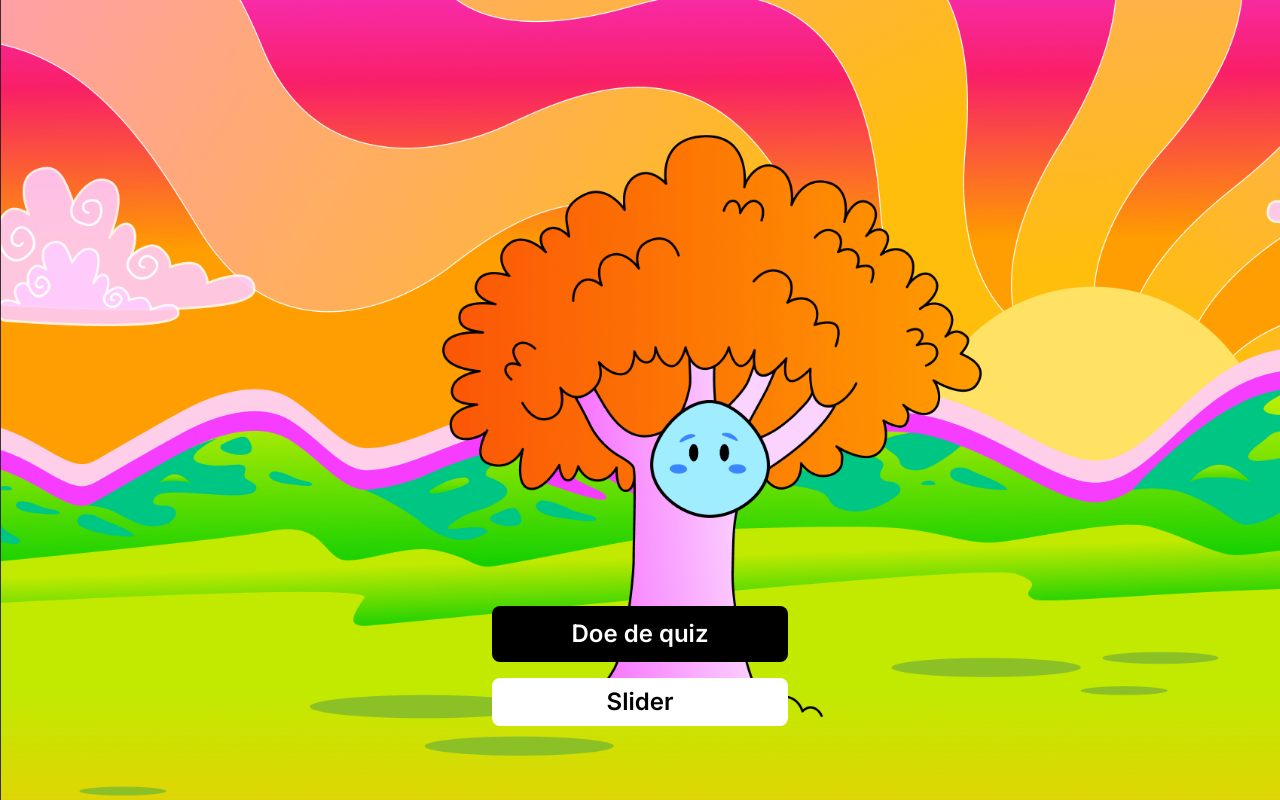
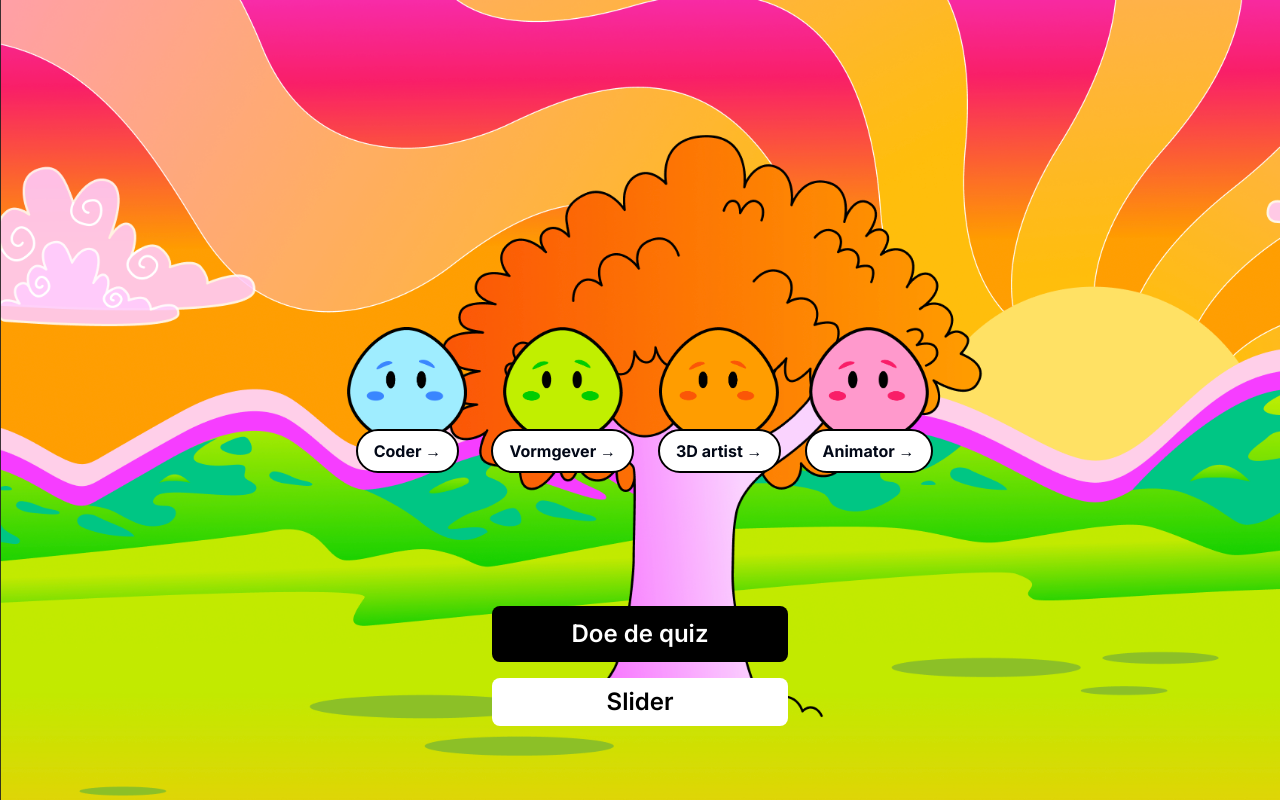
Before and after one commit to meatlake/k86-sprint4-portfolio-main, a Next.js app: page / in a window 1280 px wide. Built offline with nearby package versions, Linux system fonts and the light colour scheme.

Commit message:
home screen setup

```diff
--- a/app/page.js
+++ b/app/page.js
@@ -2,6 +2,7 @@
 import Link from "next/link";
 import BeginButton from "./components/BeginButton";
 import Image from "next/image";
+import { categories } from "./categories";
 
 export default function Home() {
   return (
@@ -26,12 +27,33 @@ export default function Home() {
           </li>
         </ul>
       </div> */}
-      <div className="fixed h-screen w-screen">
-        <div className="absolute top-[400px] left-[650px]">
+      <div className="fixed h-screen w-screen flex gap-6 justify-center items-center">
+        <div className="flex flex-col justify-center items-center">
           <Image src="/blobs/blobBlue.png" width="120" height="120" />
+          <button className="px-4 py-2 bg-white border-2 border-black rounded-full -mt-4 font-bold">
+            {categories[1].category} &rarr;
+          </button>
+        </div>
+        <div className="flex flex-col  items-center">
+          <Image src="/blobs/blobGreen.png" width="120" height="120" />
+          <button className="px-4 py-2 bg-white border-2 border-black rounded-full -mt-4 font-bold">
+            {categories[0].category} &rarr;
+          </button>
+        </div>
+        <div className="flex flex-col  items-center">
+          <Image src="/blobs/blobOrange.png" width="120" height="120" />
+          <button className="px-4 py-2 bg-white border-2 border-black rounded-full -mt-4 font-bold">
+            {categories[2].category} &rarr;
+          </button>
+        </div>
+        <div className="flex flex-col  items-center">
+          <Image src="/blobs/blobPink.png" width="120" height="120" />
+          <button className="px-4 py-2 bg-white border-2 border-black rounded-full -mt-4 font-bold">
+            {categories[3].category} &rarr;
+          </button>
         </div>
       </div>
-      <div className="mt-[500px] flex flex-col">
+      <div className="mt-[500px] flex flex-col z-50">
         <BeginButton />
         <Link
           href="/slider"
```
